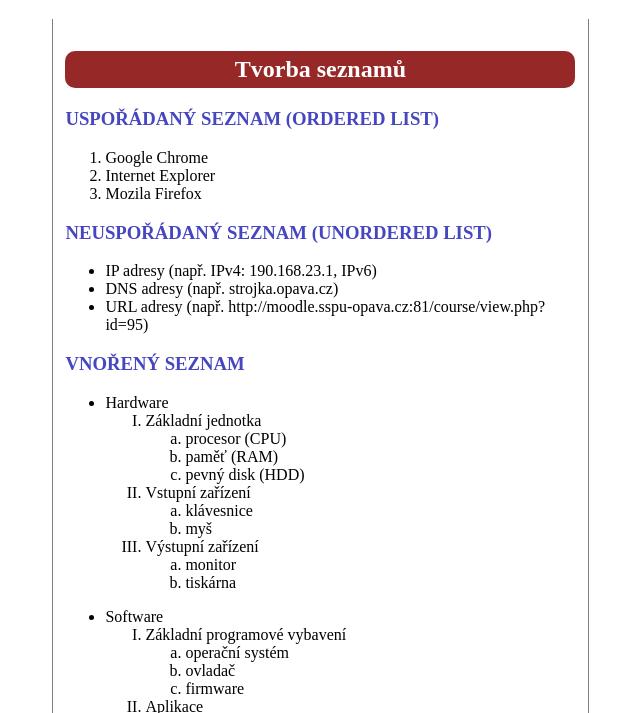
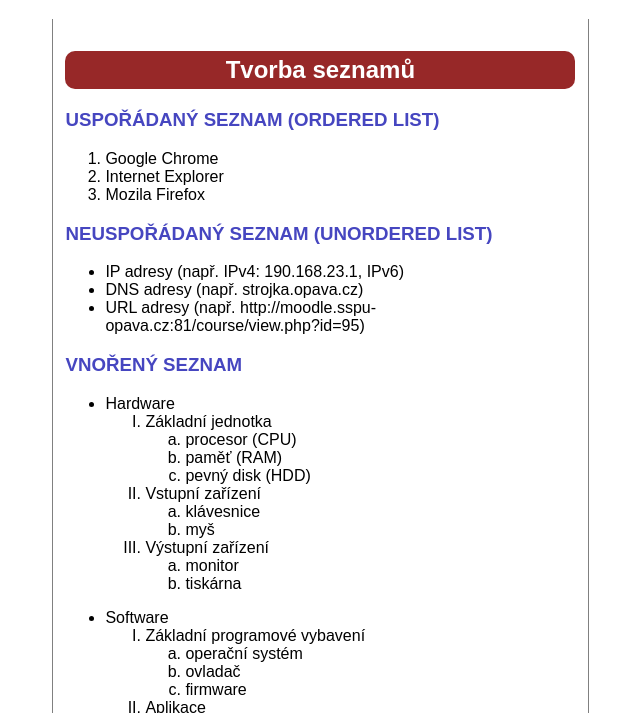
Before and after one commit to it2319/it2319.github.io, a plain HTML site: page index.html in a window 1280 px wide. Shown: the part 61-774 px from the top of the page, without its empty margins (367-1007 px from the left). Drawn offline with Linux system fonts and the light colour scheme.

Commit message:
Update style.css

```diff
--- a/style.css
+++ b/style.css
@@ -1,3 +1,6 @@
+main{
+    font-family:"Arial","Calibri, San Serif";
+}
 table, thead, tr, th, td{
     border: 1px solid black;
     border-collapse: collapse;
```
